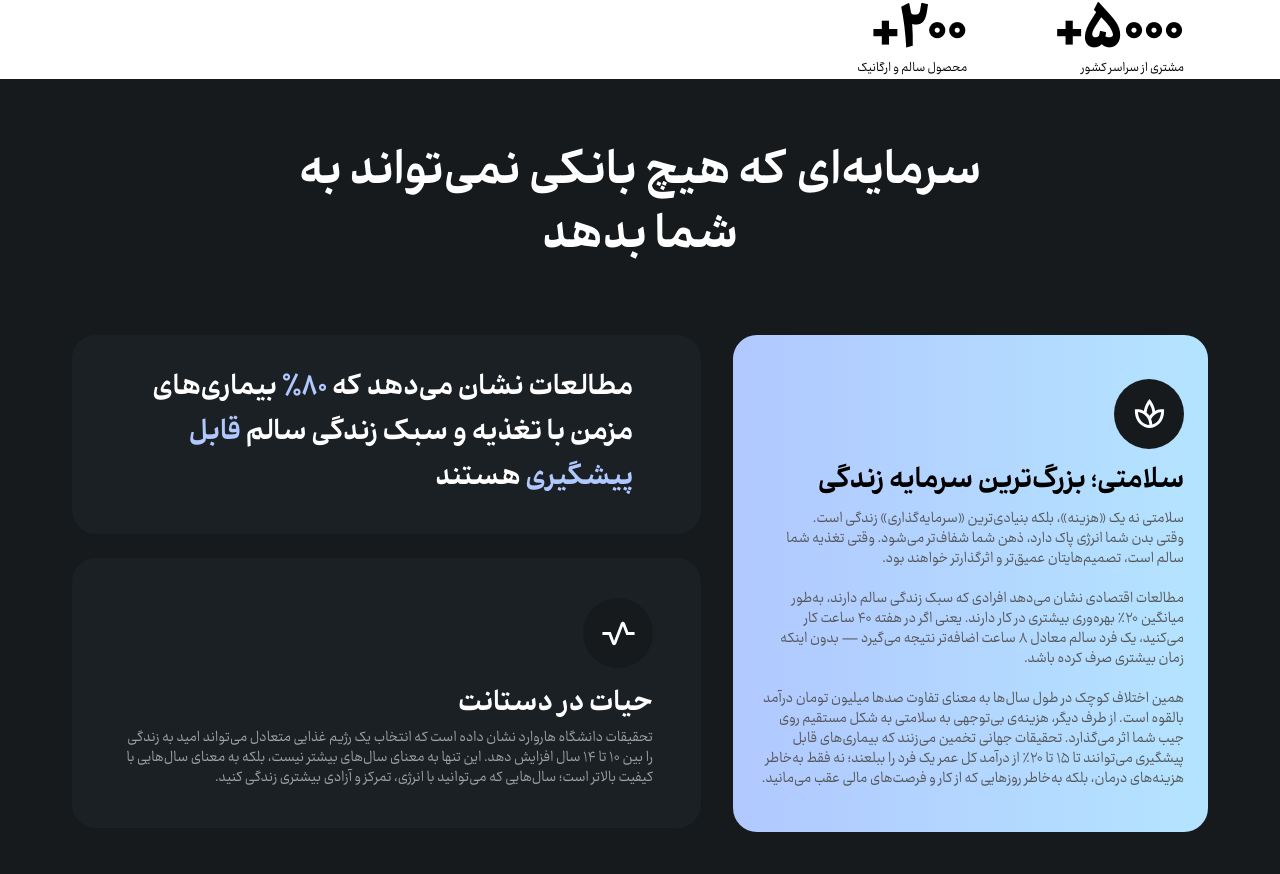
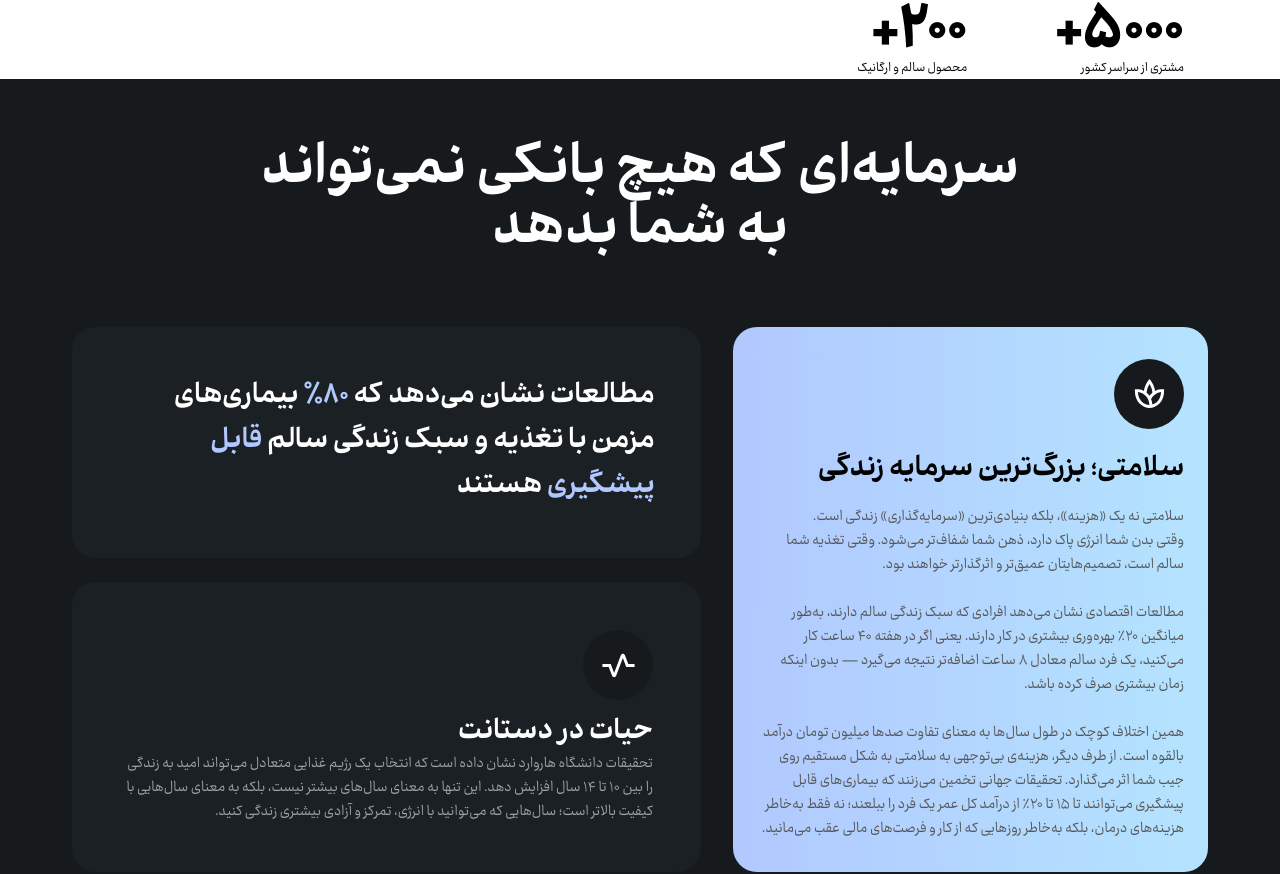
Before and after one commit to Mindsblend/healthcare-ai-platform, a Next.js app: page / in a window 1280 px wide. Shown: the part 660-1534 px from the top of the page. Built offline with nearby package versions, Linux system fonts and the light colour scheme.

Commit message:
fix: refactor health investment section

```diff
--- a/src/components/domain/(interface)/HealthInvestmentSection.tsx
+++ b/src/components/domain/(interface)/HealthInvestmentSection.tsx
@@ -4,15 +4,15 @@ const HealthInvestmentSection = () => {
   return (
     <div className="bg-section flex w-full flex-col items-center justify-center">
       {/* Title */}
-      <h2 className="font-aria text-color-title-on-dark mt-16 mb-16 max-w-[730px] text-center text-[50px] leading-16 font-bold">
+      <h2 className="font-aria text-color-title-on-dark mt-16 mb-16 max-w-3xl text-center text-6xl font-bold">
         سرمایه‌ای که هیچ بانکی نمی‌تواند به شما بدهد
       </h2>
 
       {/* Cards Wrapper */}
 
-      <div className="mb-16 grid w-full max-w-[1200px] grid-cols-[1fr_1fr_475px] gap-8 px-8">
+      <div className="mb-16 grid w-full max-w-[1200px] grid-cols-1 lg:grid-cols-[475px_1fr_1fr] gap-8 px-8">
         {/* RIGHT COLUMN (tall card) */}
-        <div className="from-accent-purple to-accent-blue flex h-[497px] w-[475px] flex-col justify-center rounded-3xl bg-linear-to-r p-6">
+        <div className="from-accent-purple to-accent-blue flex flex-col justify-center rounded-3xl bg-linear-to-r p-6">
           {/* Icon Circle */}
           <div className="mb-6 flex">
             <div className="bg-section flex h-[70px] w-[70px] items-center justify-center rounded-full">
@@ -25,11 +25,11 @@ const HealthInvestmentSection = () => {
             </div>
           </div>
 
-          <h3 className="font-aria text-color-title-on-light mb-4 text-[30px] leading-5 font-semibold">
+          <h3 className="font-aria text-color-title-on-light mb-4 text-3xl font-semibold">
             سلامتی؛ بزرگ‌ترین سرمایه‌ زندگی
           </h3>
 
-          <div className="font-ray text-color-body-on-light max-w-[600px] text-[16px] leading-5 whitespace-pre-line">
+          <div className="font-ray text-color-body-on-light max-w-[600px] text-base whitespace-pre-line">
             {`سلامتی نه یک «هزینه»، بلکه بنیادی‌ترین «سرمایه‌گذاری» زندگی است.
             وقتی بدن شما انرژی پاک دارد، ذهن شما شفاف‌تر می‌شود. وقتی تغذیه شما سالم است، تصمیم‌هایتان عمیق‌تر و اثرگذارتر خواهند بود.
 
@@ -42,8 +42,8 @@ const HealthInvestmentSection = () => {
         {/* LEFT COLUMN (2 stacked) */}
         <div className="flex flex-col gap-6 md:col-span-2">
           {/* Top-left small card */}
-          <div className="bg-section-deep flex h-[199px] flex-col items-center justify-center rounded-3xl">
-            <h3 className="font-aria text-color-title-on-dark max-w-[493px] text-[30px] font-semibold">
+          <div className="bg-section-deep flex flex-col items-center justify-center rounded-3xl">
+            <h3 className="font-aria text-color-title-on-dark max-w-2xl lg:max-w-xl self-start lg:self-center p-12 lg:px-5 text-[30px] font-semibold">
               مطالعات نشان می‌دهد که
               <span className="text-accent-purple"> ۸۰٪</span> بیماری‌های مزمن
               با تغذیه و سبک زندگی سالم{' '}
@@ -52,7 +52,7 @@ const HealthInvestmentSection = () => {
           </div>
 
           {/* Bottom-left small card */}
-          <div className="bg-section-deep flex h-[270px] flex-col justify-center rounded-3xl p-12">
+          <div className="bg-section-deep flex flex-col justify-center rounded-3xl p-12">
             {/* Icon Circle */}
             <div className="mb-4 flex">
               <div className="bg-section flex h-[70px] w-[70px] items-center justify-center rounded-full">
@@ -65,10 +65,10 @@ const HealthInvestmentSection = () => {
               </div>
             </div>
 
-            <h3 className="font-aria text-color-title-on-dark text-[30px] leading-11 font-semibold">
+            <h3 className="font-aria text-color-title-on-dark text-3xl font-semibold">
               حیات در دستانت
             </h3>
-            <p className="font-ray text-color-body-on-dark text-col max-w-[536px] leading-5">
+            <p className="font-ray text-color-body-on-dark text-col max-w-[536px]">
               تحقیقات دانشگاه هاروارد نشان داده است که انتخاب یک رژیم غذایی
               متعادل می‌تواند امید به زندگی را بین ۱۰ تا ۱۴ سال افزایش دهد. این
               تنها به معنای سال‌های بیشتر نیست، بلکه به معنای سال‌هایی با کیفیت
```
